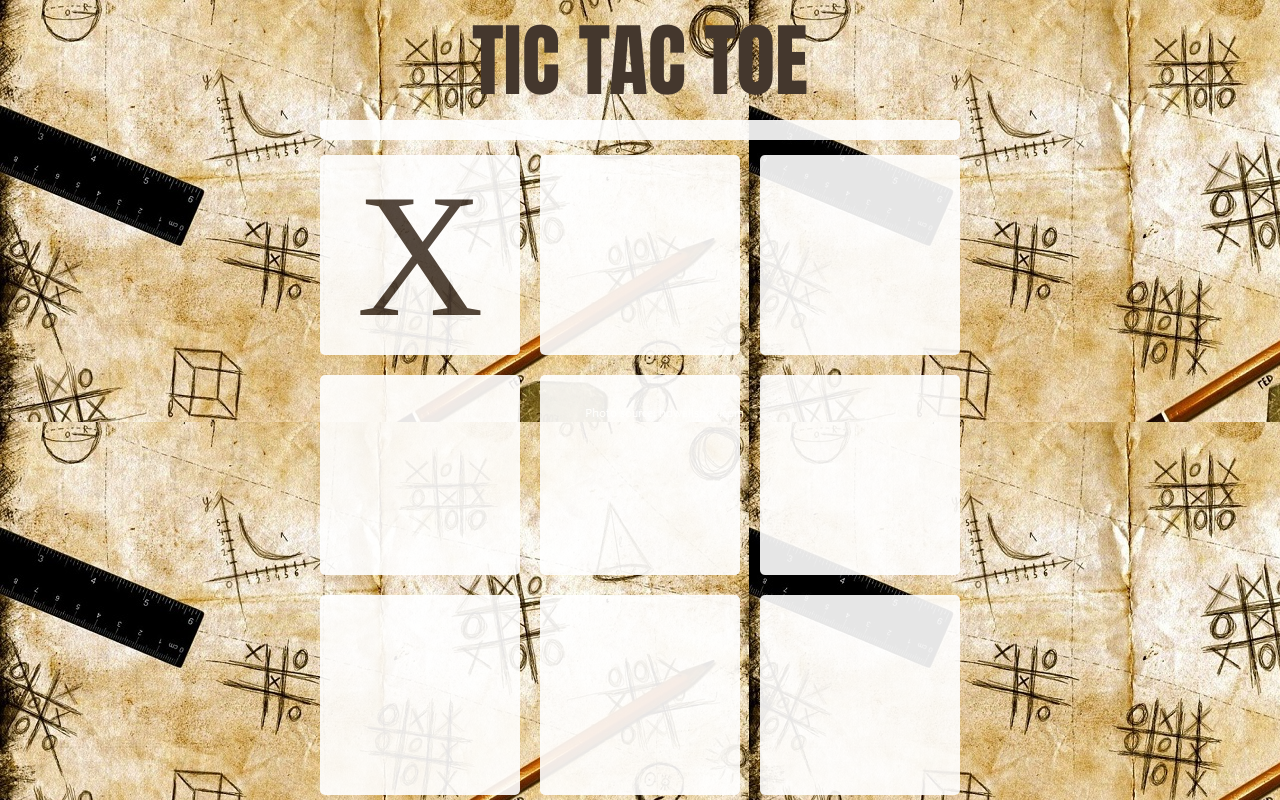
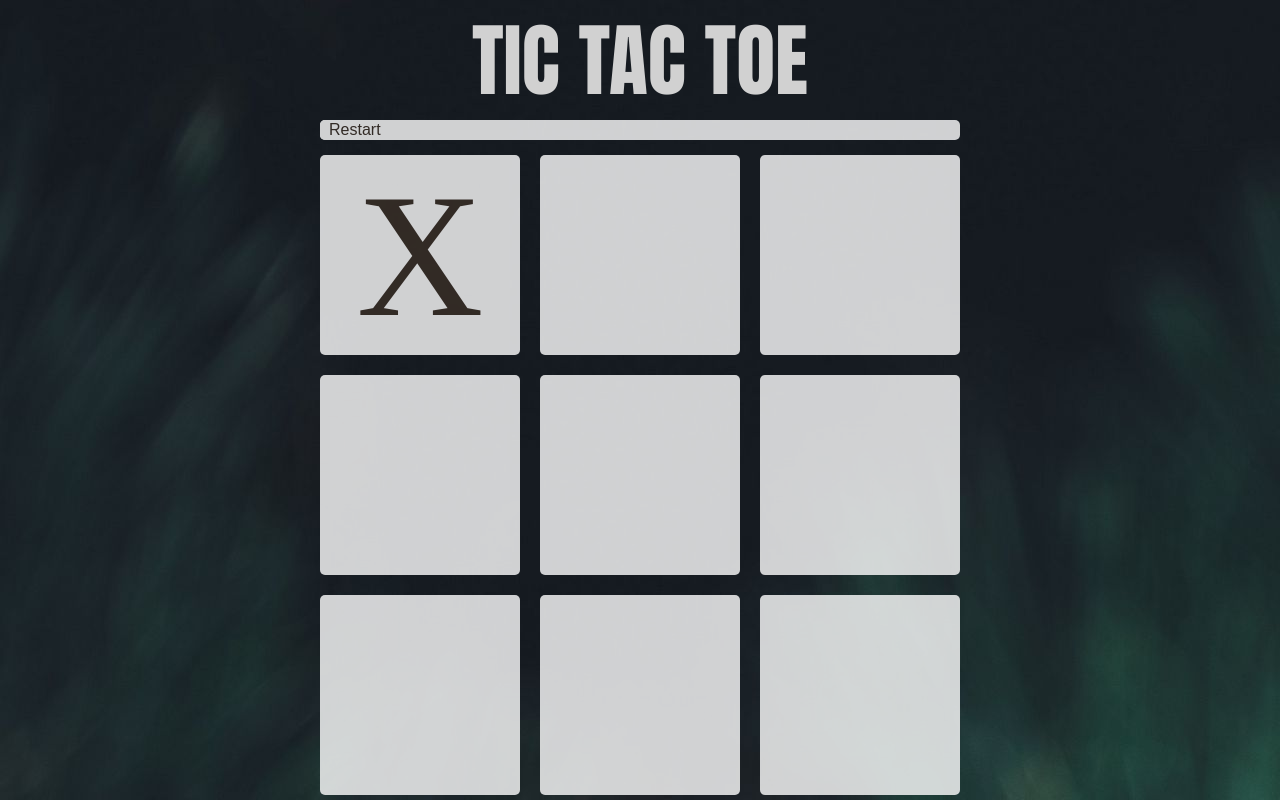
Before and after one commit to davinahouquet/Exo-3-JS-Tic-Tac-Toe-Game, a plain HTML site: page index.html in a window 1280 px wide. Both pictures are taken after a click on the element 420 px from the left and 255 px from the top of the page. Drawn offline with Linux system fonts and the light colour scheme.

Commit message:
Modif background + ajout restart button

```diff
--- a/index.html
+++ b/index.html
@@ -12,13 +12,17 @@
     <div class="container">
 
         <h1>TIC TAC TOE</h1>
-       <div class="affichage"></div>
 
-        <div class="board" id="square"></div>
-        <img alt="X" id="player1" onclick="show()">
-        <img alt="O" id="player2" onclick="show()">
+        <div class="winning-message" id="winningMessage">
+            <div id="winningMessageText"></div>
+            <button id="restartButton">Restart</button>
+        </div>
+
+
+       <div class="board">
+        <div class="cell" id="square" data-cell></div>
     </div>
-
+</div>
 <script type="text/javascript" src="script.js"></script>
 </body>
 </html>
--- a/script.js
+++ b/script.js
@@ -1,36 +1,17 @@
-//-------Création des cases -----------------------------------------------------
+//-------Création des cases -----------------------------------------
 const carre = document.createElement("div")
 carre.classList.add("carre")
 
 const square = document.querySelector("#square")
 
-const PLAYER_1 = "X";
-const PLAYER_2 = "O";
-let currentPlayer = PLAYER_1;
-
-const board = [
-    ["", "", ""],
-    ["", "", ""],
-    ["", "", ""],
-];
+const player1 = "X";
+const player2 = "O";
+let currentPlayer = player1;
 
 const squares = document.querySelectorAll(".carre");
-const current = document.querySelector("#current-player");
-
-function switchPlayer(){
-    currentPlayer = currentPlayer === PLAYER_1 ? PLAYER_2 : PLAYER_1;
-    updateCurrentPlayer();
-}
-
-function updateCurrentPlayer(){
-    current.innerText = currentPlayer;
-    current.classList.remove("board-x", "board-o");
-    current.classList.add(`board-${currentPlayer.toLocaleLowerCase()}`);
-}
 
 for(let i = 1; i <= 9; i++){
     const newCarre = carre.cloneNode();
-
     newCarre.innerText = ""
     square.appendChild(newCarre)
 
@@ -42,10 +23,101 @@ for(let i = 1; i <= 9; i++){
         }
         newCarre.classList.add("clicked");
         newCarre.innerText = currentPlayer;
-        currentPlayer = currentPlayer === "X" ? "O" : "X";
-
+        currentPlayer = currentPlayer === player1 ? player2 : player1;
     })
-    square.appendChild(newCarre)
 }
 
-//--------Combinaisons gagnantes---------------------------
+//--------Combinaisons gagnantes---------------------------------
+
+const winningCombinations = [
+    [0,1,2],
+    [3,4,5],
+    [6,7,8],
+    [0,3,6],
+    [1,4,7],
+    [2,5,8],
+    [0,4,8],
+    [2,4,6]
+]
+
+//--------Récupération des données HTML---------------------------
+const cellElements = document.querySelectorAll('[data-cell]')
+const boardElements = document.getElementById('board')
+const winningMessageElement = document.getElementById('winningMessage')
+const restartButton = document.getElementById('restartButton')
+const winningMessageTextElement = document.getElementById('winningMessageText')
+let player2_turn = false
+
+//--------Pour commencer le jeu---------------------------
+startGame()
+
+restartButton.addEventListener('click', startGame)
+
+function startGame(){
+    player2_turn = false
+    cellElements.forEach(cell => {
+        cell.classList.remove(player1)
+        cell.classList.remove(player2)
+        cell.removeEventListener('click', handleCellClick)
+        cell.addEventListener('click', handleCellClick, {once : true})
+    })
+    setBoardHoverClass()
+    winningMessageElement.classList.remove('show')
+}
+
+function handleCellClick(e){
+    const cell = e.target
+    const currentClass = player2_turn ? player2 : player1
+    placeMark(cell, currentClass)
+        if(checkWin(currentClass)){
+            endGame(false)
+        } else if (isDraw()){
+            endGame(true)
+        } else {
+            swapTurns()
+            setBoardHoverClass()
+        }
+}
+
+//--------Affichafge des issues possibles---------------------------
+function endGame(draw){
+    if(draw){
+        winningMessageTextElement.innerText = "It's a draw!"
+    } else {
+        winningMessageTextElement.innerText = `Player ${player2_turn ? "O" : "X"} wins!`
+    }
+    winningMessageTextElement.classList.add('show')
+}
+
+function isDraw(){
+    return [...cellElements].every(cell => {
+        return cell.classList.contains(player1) || cell.classList.contains(player2)
+    })
+}
+
+function placeMark(cell, currentClass){
+    cell.classList.add(currentClass)
+}
+
+function swapTurns(){
+    player2_turn = !player2_turn
+}
+
+function setBoardHoverClass(){
+    boardElements.classList.remove(player1)
+    boardElements.classList.remove(player2)
+    if(player2_turn){
+        boardElements.classList.add(player2)
+    } else {
+        boardElements.classList.add(player1)
+    }
+}
+
+//------ Vérification de victoires ---------------------------
+function checkWin(currentClass){
+    return winningCombinations.some(combination => {
+        return combination.every(index => {
+            return cellElements[index].classList.contains(currentClass)
+        })
+    })
+}
--- a/style.css
+++ b/style.css
@@ -1,5 +1,6 @@
 :root{
-    --text-dark: rgb(68, 55, 45);
+    --text-dark: rgb(58, 47, 39);
+    --text-light: rgb(209, 209, 209);
 }
 
 *{
@@ -9,11 +10,11 @@
 }
 
 body{
-    background-image: url(./assets/background.jpg);
+    background-image: url(./assets/background1.jpg);
 }
 
 h1{
-    color:  var(--text-dark);
+    color:  var(--text-light);
     text-align: center;
     font-family: Impact, Haettenschweiler, 'Arial Narrow Bold', sans-serif;
     margin-bottom: 0px;
@@ -43,7 +44,7 @@ h1{
     width: 200px;
     height: 200px;
     background: white;
-    opacity: 90%;
+    opacity: 80%;
     font-size: 2em;
     text-align: center;
     margin: 5px;
@@ -58,35 +59,52 @@ h1{
 }
 
 .carre:hover{
-    background-color: rgb(223, 193, 152);
+    background-color: rgb(212, 250, 242);
 }
 
 .clicked{
     cursor: default;
-
 }
 
-/* Define styles for X player */
 .board-x .current-player {
     color: red;
   }
 
-  /* Define styles for O player */
+
   .board-o .current-player {
     color: blue;
   }
 
- img{
-    width: 100px;
-    height:100px;
-    display: none;
+  .winning-message{
+    display: flex;
+    width: 640px;
+    height: auto;
+    margin-bottom: 10px;
+    background-color: white;
+    opacity: 80%;
+    border-radius: 5px;
+    align-items: center;
+    font-size: 5rem;
+    font-family: Impact, Haettenschweiler, 'Arial Narrow Bold', sans-serif;
+    overflow: hidden;
  }
 
- .affichage{
-    width: 640px;
-    height: 70px;
-    margin-bottom: 10px;
+ button{
+    border-radius : 5px;
+    font-size: 1rem;
     background-color: white;
-    opacity: 90%;
-    border-radius: 5px;
+    border : 1px solid white;
+    padding: .25em .5em;
+    cursor: pointer;
+    color: var(--text-dark);
  }
+
+ button:hover{
+    background-color: rgb(212, 250, 242);
+    color: var(--text-dark);
+    border-color: white;
+ }
+
+ .winning-message.show{
+    display: flex;
+ }
```
Also changed, not shown: assets/background.jpg (deleted), assets/background1.jpg (added).
